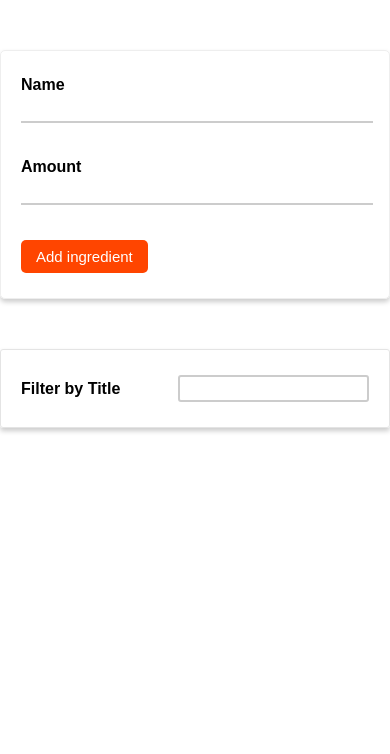
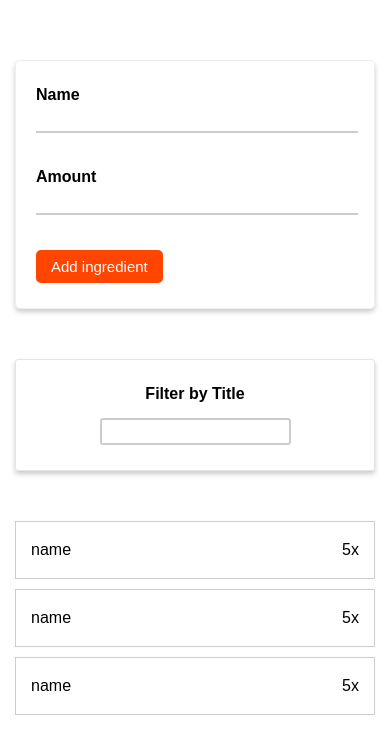
Before and after one commit to mahdieh-ahmadi/react-hook-proj, a React (Create React App) app: page / in a window 390 px wide. Shown: the top 754 px of the page. Built offline with nearby package versions, Linux system fonts and the light colour scheme.

Commit message:
creat-list

```diff
--- a/src/components/ingredients/IngredientForm.js
+++ b/src/components/ingredients/IngredientForm.js
@@ -1,5 +1,5 @@
 import React from 'react'
-import './ingredients.css'
+import './ingredientForm.css'
 
 const IngredientForm = () => {
     return ( <form className="ingredientForm">
--- a/src/components/ingredients/IngredientList.js
+++ b/src/components/ingredients/IngredientList.js
@@ -0,0 +1,12 @@
+import React from 'react'
+import './ingredientList.css'
+
+const IngredientList = () => {
+    return  <li className="item">
+            <p>name</p>
+            <p>5x</p>
+        </li>
+
+}
+
+export default IngredientList
--- a/src/components/ingredients/Ingredients.js
+++ b/src/components/ingredients/Ingredients.js
@@ -2,12 +2,19 @@ import React from 'react'
 
 import IngredientForm from './IngredientForm'
 import Search from './Search'
+import IngredientList from './IngredientList'
+import './ingredients.css'
 
 function Ingredients() {
-    return <div>
+    return <div className="main">
             <IngredientForm/>
             <span>
                 <Search />
+                <ul className="list">
+                    <IngredientList />
+                    <IngredientList />
+                    <IngredientList />
+                </ul>
             </span>
         </div>
 }
--- /dev/null
+++ b/src/components/ingredients/ingredientForm.css
@@ -0,0 +1,44 @@
+.ingredientForm{
+    max-width: 500px;
+    margin: 50px auto;
+    padding: 25px 20px;
+    border: 1px solid rgb(238, 238, 238);
+    border-radius: 5px;
+    display: flex;
+    flex-direction: column;
+    align-items: flex-start;
+    justify-content: center;
+    box-shadow: 0 3px 5px #ccc;
+}
+
+.ingredientForm *:nth-child(2) ,
+.ingredientForm *:nth-child(4){
+    width: 100%;
+    margin-bottom: 35px;
+    border: none;
+    border-bottom: 2px solid #ccc;
+    outline: none;
+}
+
+.ingredientForm *:nth-child(1) ,
+.ingredientForm *:nth-child(3){
+    margin-bottom: 10px;
+    outline: none;
+    font-weight: 650;
+}
+
+.btn{
+   background-color: orangered;
+   color: #fff;
+   padding: 8px 15px;
+   border: none;
+   border-radius: 5px;
+   font-size: 15px;
+   outline: none;
+   cursor: pointer;
+   transition: all 0.3s;
+}
+
+.btn:hover{
+    box-shadow: 0 3px 6px #ccc;
+}
--- /dev/null
+++ b/src/components/ingredients/ingredientList.css
@@ -0,0 +1,11 @@
+.item{
+    display: flex;
+    align-items: center;
+    justify-content: space-between;
+    width: 100%;
+    margin: 10px 0;
+    padding: 3px 15px;
+    box-sizing: border-box;
+    border: 1px solid #ccc;
+    font-weight: 520;
+}
--- a/src/components/ingredients/ingredients.css
+++ b/src/components/ingredients/ingredients.css
@@ -1,38 +1,9 @@
-.ingredientForm{
+.main{
+    padding: 10px 15px;
+}
+
+.list{
     max-width: 500px;
     margin: 50px auto;
-    padding: 25px 20px;
-    border: 1px solid rgb(238, 238, 238);
-    border-radius: 5px;
-    display: flex;
-    flex-direction: column;
-    align-items: flex-start;
-    justify-content: center;
-    box-shadow: 0 3px 5px #ccc;
+    padding: 0;
 }
-
-.ingredientForm *:nth-child(2) ,
-.ingredientForm *:nth-child(4){
-    width: 100%;
-    margin-bottom: 35px;
-    border: none;
-    border-bottom: 2px solid #ccc;
-    outline: none;
-}
-
-.ingredientForm *:nth-child(1) ,
-.ingredientForm *:nth-child(3){
-    margin-bottom: 10px;
-    outline: none;
-    font-weight: 650;
-}
-
-.btn{
-   background-color: orangered;
-   color: #fff;
-   padding: 8px 15px;
-   border: none;
-   border-radius: 5px;
-   font-size: 15px;
-   outline: none;
-}
--- a/src/components/ingredients/search.css
+++ b/src/components/ingredients/search.css
@@ -20,3 +20,12 @@
     border-radius: 3px;
     padding: 4px 5px;
 }
+
+@media(max-width : 400px){
+    .SearchForm{
+        flex-direction: column;
+    }
+    .SearchForm label{
+        margin-bottom: 15px;
+    }
+}
```
